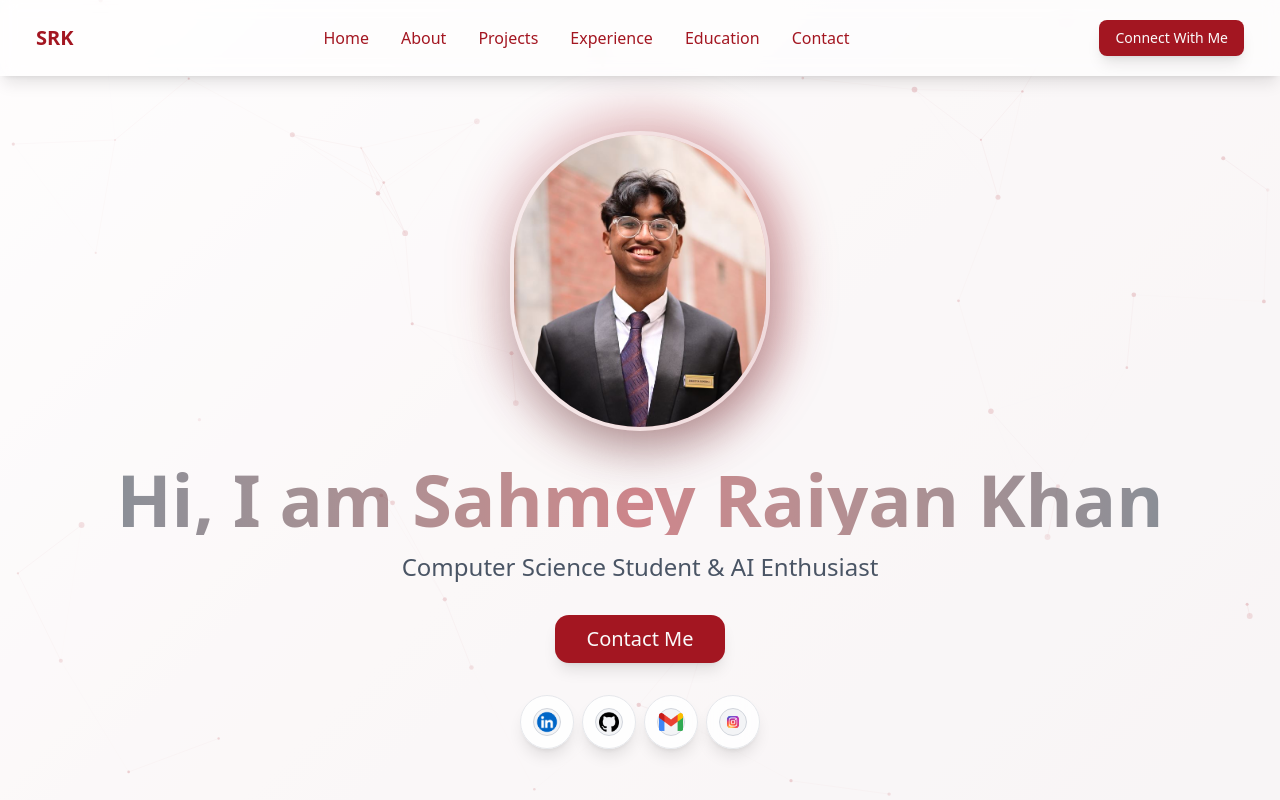
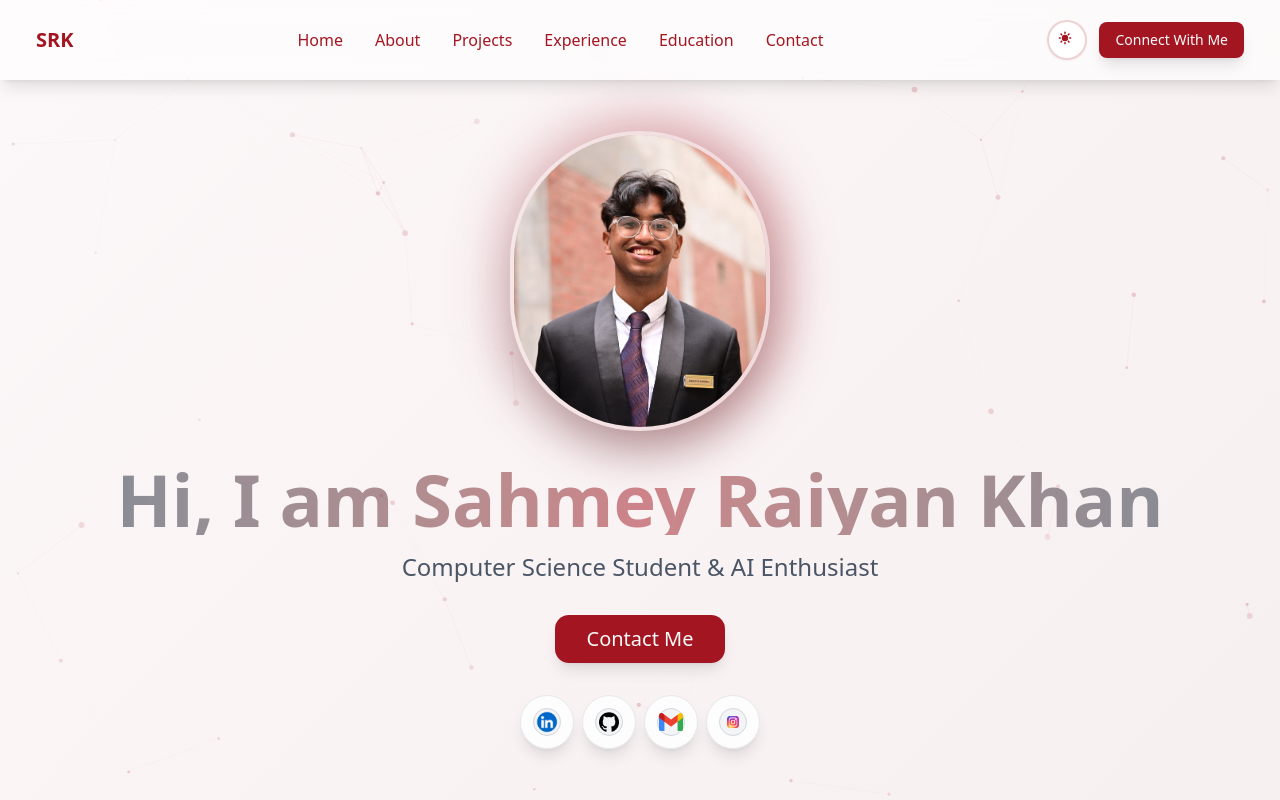
Before and after one commit to Sahmey2004/Portfolio, a React (Vite) app: page / in a window 1280 px wide. Shown: the top 800 px of the page. Built offline with nearby package versions, Linux system fonts and the light colour scheme.

Commit message:
Add night mode toggle functionality

```diff
--- a/src/components/AnimatedBackground.jsx
+++ b/src/components/AnimatedBackground.jsx
@@ -43,7 +43,9 @@ const AnimatedBackground = () => {
       draw() {
         ctx.beginPath();
         ctx.arc(this.x, this.y, this.radius, 0, Math.PI * 2);
-        ctx.fillStyle = `rgba(163, 22, 33, ${this.opacity})`;
+        const isDark = document.documentElement.classList.contains('dark');
+        const color = isDark ? '255, 255, 255' : '163, 22, 33';
+        ctx.fillStyle = `rgba(${color}, ${this.opacity})`;
         ctx.fill();
       }
     }
@@ -72,10 +74,12 @@ const AnimatedBackground = () => {
 
           if (distance < connectionDistance) {
             const opacity = (1 - distance / connectionDistance) * 0.2;
+            const isDark = document.documentElement.classList.contains('dark');
+            const color = isDark ? '255, 255, 255' : '163, 22, 33';
             ctx.beginPath();
             ctx.moveTo(particles[i].x, particles[i].y);
             ctx.lineTo(particles[j].x, particles[j].y);
-            ctx.strokeStyle = `rgba(163, 22, 33, ${opacity})`;
+            ctx.strokeStyle = `rgba(${color}, ${opacity})`;
             ctx.lineWidth = 1;
             ctx.stroke();
           }
@@ -97,7 +101,6 @@ const AnimatedBackground = () => {
     <canvas
       ref={canvasRef}
       className="fixed inset-0 -z-10 opacity-30"
-      style={{ background: 'linear-gradient(135deg, #fcf7f8 0%, #f0e6e8 50%, #e8dde0 100%)' }}
     />
   );
 };
--- a/src/components/Navbar.jsx
+++ b/src/components/Navbar.jsx
@@ -1,6 +1,7 @@
 import React, { useState, useEffect } from 'react';
 import { Button } from '@/components/ui/button';
 import SocialLinks from './SocialLinks';
+import ThemeToggle from './ThemeToggle';
 
 const Navbar = () => {
   const [menuOpen, setMenuOpen] = useState(false);
@@ -87,7 +88,8 @@ const Navbar = () => {
           </ul>
         </div>
 
-        <div className="hidden md:block">
+        <div className="hidden md:flex items-center gap-3">
+          <ThemeToggle />
           <Button
             className="bg-maroon hover:bg-black transition-all duration-300 hover:scale-105 shadow-lg hover:shadow-xl"
             onClick={() =>
@@ -119,6 +121,9 @@ const Navbar = () => {
             <li className="pt-2">
               <SocialLinks size="small" className="justify-center" />
             </li>
+            <li className="flex justify-center">
+              <ThemeToggle />
+            </li>
             <li>
               <Button
                 className="bg-maroon hover:bg-black w-full transition-all duration-300 hover:scale-105"
--- /dev/null
+++ b/src/components/ThemeToggle.jsx
@@ -0,0 +1,78 @@
+import React, { useState, useEffect } from 'react';
+import { Button } from '@/components/ui/button';
+
+const ThemeToggle = () => {
+  const [isDark, setIsDark] = useState(false);
+
+  useEffect(() => {
+    // Check for saved theme preference or default to light mode
+    const savedTheme = localStorage.getItem('theme');
+    const prefersDark = window.matchMedia('(prefers-color-scheme: dark)').matches;
+
+    if (savedTheme === 'dark' || (!savedTheme && prefersDark)) {
+      setIsDark(true);
+      document.documentElement.classList.add('dark');
+    }
+  }, []);
+
+  const toggleTheme = () => {
+    const newTheme = !isDark;
+    setIsDark(newTheme);
+
+    if (newTheme) {
+      document.documentElement.classList.add('dark');
+      localStorage.setItem('theme', 'dark');
+    } else {
+      document.documentElement.classList.remove('dark');
+      localStorage.setItem('theme', 'light');
+    }
+  };
+
+  return (
+    <Button
+      onClick={toggleTheme}
+      variant="outline"
+      size="icon"
+      className="relative w-10 h-10 rounded-full border-2 border-maroon/20 hover:border-maroon hover:scale-110 transition-all duration-300 bg-white/80 backdrop-blur-sm hover:bg-maroon/10"
+      aria-label={isDark ? 'Switch to light mode' : 'Switch to dark mode'}
+    >
+      <div className="relative w-5 h-5">
+        {/* Sun icon */}
+        <div
+          className={`absolute inset-0 transition-all duration-500 ${
+            isDark ? 'opacity-0 rotate-90 scale-0' : 'opacity-100 rotate-0 scale-100'
+          }`}
+        >
+          <svg
+            className="w-5 h-5 text-maroon"
+            fill="currentColor"
+            viewBox="0 0 20 20"
+          >
+            <path
+              fillRule="evenodd"
+              d="M10 2a1 1 0 011 1v1a1 1 0 11-2 0V3a1 1 0 011-1zm4 8a4 4 0 11-8 0 4 4 0 018 0zm-.464 4.95l.707.707a1 1 0 001.414-1.414l-.707-.707a1 1 0 00-1.414 1.414zm2.12-10.607a1 1 0 010 1.414l-.706.707a1 1 0 11-1.414-1.414l.707-.707a1 1 0 011.414 0zM17 11a1 1 0 100-2h-1a1 1 0 100 2h1zm-7 4a1 1 0 011 1v1a1 1 0 11-2 0v-1a1 1 0 011-1zM5.05 6.464A1 1 0 106.465 5.05l-.708-.707a1 1 0 00-1.414 1.414l.707.707zm1.414 8.486l-.707.707a1 1 0 01-1.414-1.414l.707-.707a1 1 0 011.414 1.414zM4 11a1 1 0 100-2H3a1 1 0 000 2h1z"
+              clipRule="evenodd"
+            />
+          </svg>
+        </div>
+
+        {/* Moon icon */}
+        <div
+          className={`absolute inset-0 transition-all duration-500 ${
+            isDark ? 'opacity-100 rotate-0 scale-100' : 'opacity-0 -rotate-90 scale-0'
+          }`}
+        >
+          <svg
+            className="w-5 h-5 text-maroon"
+            fill="currentColor"
+            viewBox="0 0 20 20"
+          >
+            <path d="M17.293 13.293A8 8 0 016.707 2.707a8.001 8.001 0 1010.586 10.586z" />
+          </svg>
+        </div>
+      </div>
+    </Button>
+  );
+};
+
+export default ThemeToggle;
--- a/src/index.css
+++ b/src/index.css
@@ -80,37 +80,37 @@
 }
 
 .dark {
-  --background: oklch(0.145 0 0);
-  --foreground: oklch(0.985 0 0);
-  --card: oklch(0.205 0 0);
-  --card-foreground: oklch(0.985 0 0);
-  --popover: oklch(0.205 0 0);
-  --popover-foreground: oklch(0.985 0 0);
-  --primary: oklch(0.922 0 0);
-  --primary-foreground: oklch(0.205 0 0);
-  --secondary: oklch(0.269 0 0);
-  --secondary-foreground: oklch(0.985 0 0);
-  --muted: oklch(0.269 0 0);
-  --muted-foreground: oklch(0.708 0 0);
-  --accent: oklch(0.269 0 0);
-  --accent-foreground: oklch(0.985 0 0);
-  --destructive: oklch(0.704 0.191 22.216);
-  --border: oklch(1 0 0 / 10%);
-  --input: oklch(1 0 0 / 15%);
-  --ring: oklch(0.556 0 0);
-  --chart-1: oklch(0.488 0.243 264.376);
-  --chart-2: oklch(0.696 0.17 162.48);
-  --chart-3: oklch(0.769 0.188 70.08);
-  --chart-4: oklch(0.627 0.265 303.9);
-  --chart-5: oklch(0.645 0.246 16.439);
-  --sidebar: oklch(0.205 0 0);
-  --sidebar-foreground: oklch(0.985 0 0);
-  --sidebar-primary: oklch(0.488 0.243 264.376);
-  --sidebar-primary-foreground: oklch(0.985 0 0);
-  --sidebar-accent: oklch(0.269 0 0);
-  --sidebar-accent-foreground: oklch(0.985 0 0);
-  --sidebar-border: oklch(1 0 0 / 10%);
-  --sidebar-ring: oklch(0.556 0 0);
+  --background: oklch(0.09 0 0);
+  --foreground: oklch(0.95 0 0);
+  --card: oklch(0.12 0 0);
+  --card-foreground: oklch(0.95 0 0);
+  --popover: oklch(0.12 0 0);
+  --popover-foreground: oklch(0.95 0 0);
+  --primary: oklch(0.85 0 0);
+  --primary-foreground: oklch(0.12 0 0);
+  --secondary: oklch(0.15 0 0);
+  --secondary-foreground: oklch(0.95 0 0);
+  --muted: oklch(0.15 0 0);
+  --muted-foreground: oklch(0.65 0 0);
+  --accent: oklch(0.15 0 0);
+  --accent-foreground: oklch(0.95 0 0);
+  --destructive: oklch(0.65 0.2 25);
+  --border: oklch(0.2 0 0);
+  --input: oklch(0.15 0 0);
+  --ring: oklch(0.5 0 0);
+  --chart-1: oklch(0.6 0.2 260);
+  --chart-2: oklch(0.7 0.15 160);
+  --chart-3: oklch(0.75 0.18 70);
+  --chart-4: oklch(0.6 0.25 300);
+  --chart-5: oklch(0.65 0.24 15);
+  --sidebar: oklch(0.12 0 0);
+  --sidebar-foreground: oklch(0.95 0 0);
+  --sidebar-primary: oklch(0.6 0.2 260);
+  --sidebar-primary-foreground: oklch(0.95 0 0);
+  --sidebar-accent: oklch(0.15 0 0);
+  --sidebar-accent-foreground: oklch(0.95 0 0);
+  --sidebar-border: oklch(0.2 0 0);
+  --sidebar-ring: oklch(0.5 0 0);
 }
 
 @layer base {
@@ -118,11 +118,21 @@
     @apply border-border outline-ring/50;
   }
   body {
-    @apply bg-transparent text-foreground;
+    @apply bg-background text-foreground transition-colors duration-300;
   }
 
   html {
     scroll-behavior: smooth;
+  }
+
+  /* Dark mode specific styles */
+  .dark {
+    background: linear-gradient(135deg, #0a0a0a 0%, #1a1a1a 50%, #0f0f0f 100%);
+  }
+
+  /* Light mode background */
+  :root:not(.dark) body {
+    background: linear-gradient(135deg, #fcf7f8 0%, #f0e6e8 50%, #e8dde0 100%);
   }
 }
 
```
